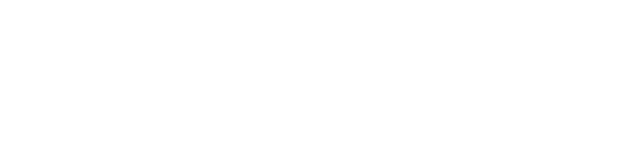
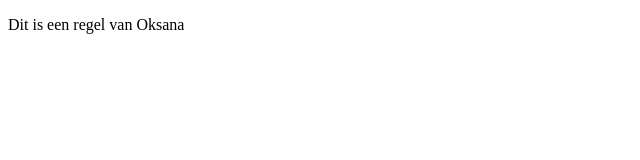
Before and after one commit to ArnoYan/testRepo, a plain HTML site: page index.html in a window 1280 px wide. Shown: the whole page, without its empty margins (0-640 px from the left). Drawn offline with Linux system fonts and the light colour scheme.

Commit message:
edit Oksana regel

```diff
--- a/index.html
+++ b/index.html
@@ -6,5 +6,9 @@
 </head>
 <body>
 
+
+
+
+<p>Dit is een regel van Oksana</p>
 </body>
 </html>
```
